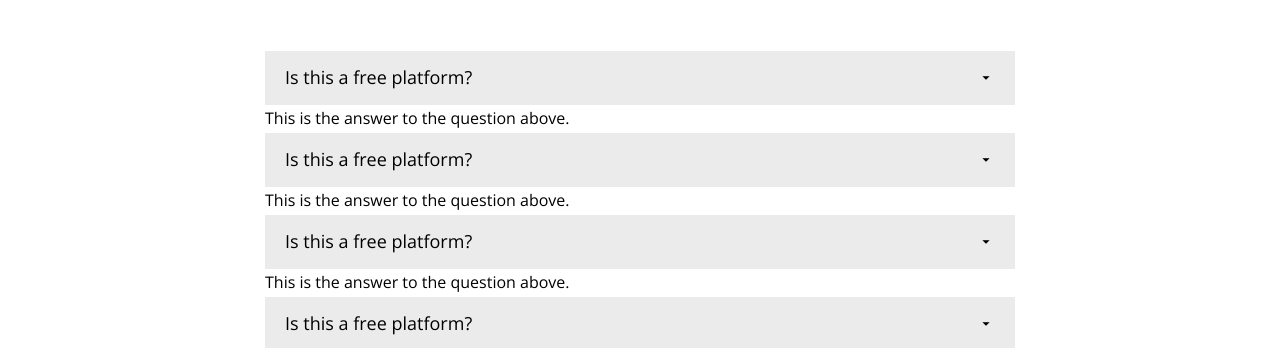
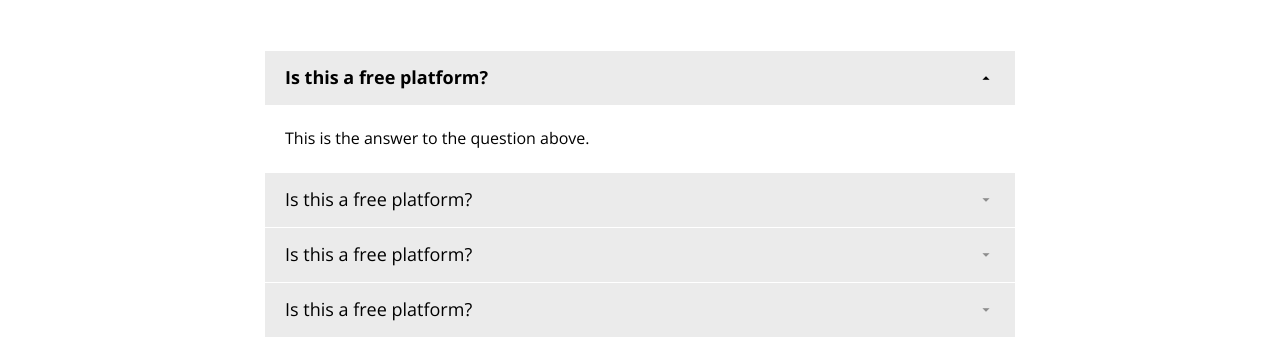
Before and after one commit to oh108899/acme-portfolio, a plain HTML site: page about.html in a window 1280 px wide. Shown: the part 475-823 px from the top of the page. Drawn offline with nearby package versions, Linux system fonts and the light colour scheme.

Commit message:
style:Q&A css 완성

```diff
--- a/css/about.css
+++ b/css/about.css
@@ -14,7 +14,7 @@
 .qna_list li + li{
   margin-top: 1px;
 }
-.qna_list h3{
+.qna_list .question{
   background-color: var(--light-gray);
   display: flex;
   justify-content: space-between;
@@ -23,9 +23,22 @@
   align-items: center;
   font-size: 18px;
 }
-.qna_list h3 span{
+.question span{
   font-size: 18px;
+  opacity: 40%;
 }
 .answer{
   font-size: var(--body);
+  padding: 20px;
+  display:none;
 }
+.qna_list li.active .answer{
+  display: block;
+}
+.qna_list li.active .question{
+  font-weight: bold;
+}
+.qna_list li.active .question span{
+  opacity: 1;
+  transform: rotate(180deg)
+}
```
